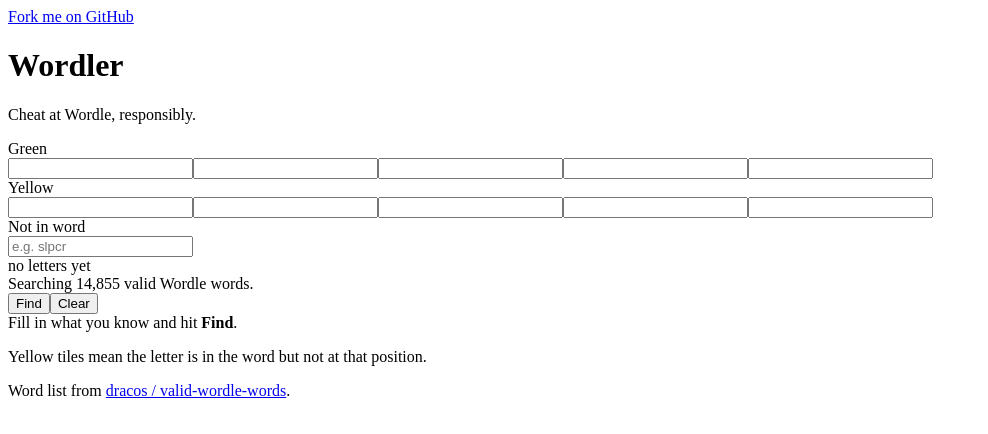
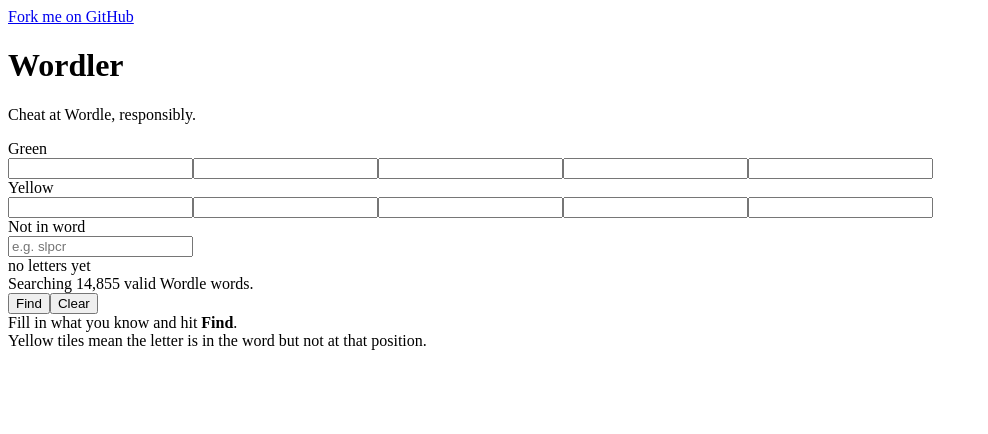
Before and after one commit to metjuperry/wordler, a React (Vite) app: page / in a window 1280 px wide. Shown: the top 434 px of the page, without its empty margins (0-988 px from the left). Built offline with nearby package versions, Linux system fonts and the light colour scheme; the HTML template or start-up script is replaced by a standard one.

Commit message:
Revert visible footer credit; README attribution is sufficient
https://claude.ai/code/session_016qtiDcxPHniGR16K2Lsxnp

```diff
--- a/src/App.css
+++ b/src/App.css
@@ -147,9 +147,6 @@ body {
 }
 
 .footer { margin-top: 24px; text-align: center; color: var(--muted); font-size: 12px; }
-.footer p { margin: 4px 0; }
-.footer a { color: inherit; text-decoration: underline; text-underline-offset: 2px; }
-.footer a:hover { color: var(--fg); }
 
 .gh-ribbon {
   position: fixed;
--- a/src/App.tsx
+++ b/src/App.tsx
@@ -57,18 +57,7 @@ export default function App() {
       <Results words={results} />
 
       <footer className="footer">
-        <p>Yellow tiles mean the letter is in the word but not at that position.</p>
-        <p>
-          Word list from{' '}
-          <a
-            href="https://gist.github.com/dracos/dd0668f281e685bad51479e5acaadb93"
-            target="_blank"
-            rel="noopener noreferrer"
-          >
-            dracos / valid-wordle-words
-          </a>
-          .
-        </p>
+        <span>Yellow tiles mean the letter is in the word but not at that position.</span>
       </footer>
     </div>
   );
```
